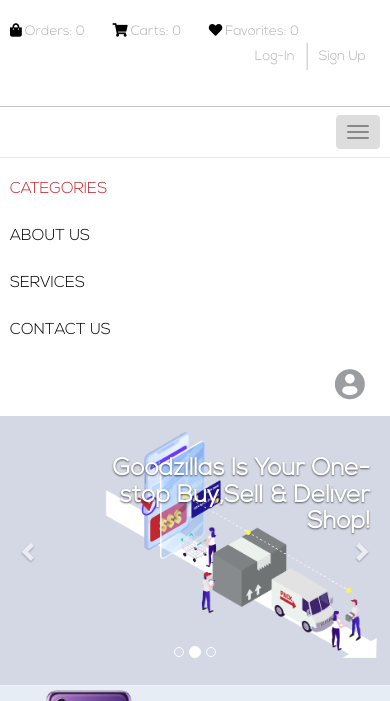
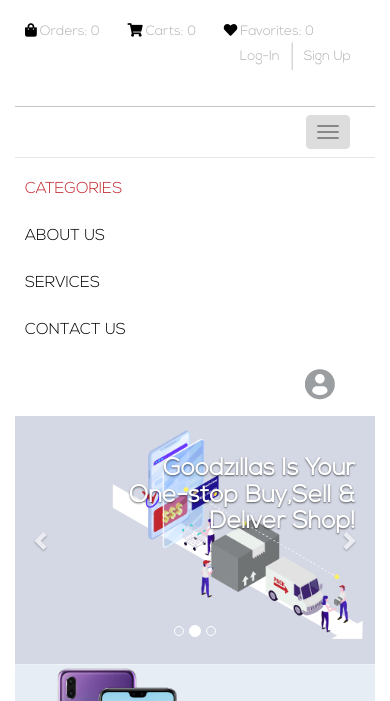
Before and after one commit to Mohamadkabalan/Goodzilla, a plain HTML site: page index.html in a window 390 px wide. Both pictures are taken after a click on the button 358 px from the left and 275 px from the top of the page. Shown: the part 143-844 px from the top of the page. Drawn offline with nearby package versions, Linux system fonts and the light colour scheme.

Commit message:
mobile container fix

```diff
--- a/css/GOODZILLA.css
+++ b/css/GOODZILLA.css
@@ -22,10 +22,7 @@ body{
 .no-margin{
     margin-left:0;margin-right:0;
 }
-.container-fluid {
-    padding-right: 0;
-    padding-left: 0;
-}
+
 
 /*FIRST MENU CSS:
 ====================*/
@@ -173,6 +170,12 @@ body{
         padding-left:61px;
     }
 }
+@media (min-width: 768px) {
+	.container-fluid {
+    padding-right: 0;
+    padding-left: 0;
+}
+}
 @media (min-width: 768px) and (max-width: 992px) {
     .carousel-caption{
         width: 75%;
@@ -261,7 +264,7 @@ ul.scnd_menu_list{
 }
 @media (max-width: 630px) {
     ul.scnd_menu_list {
-        padding-left: 25px;
+        padding-left: 10px;
     }
 }
 
```
